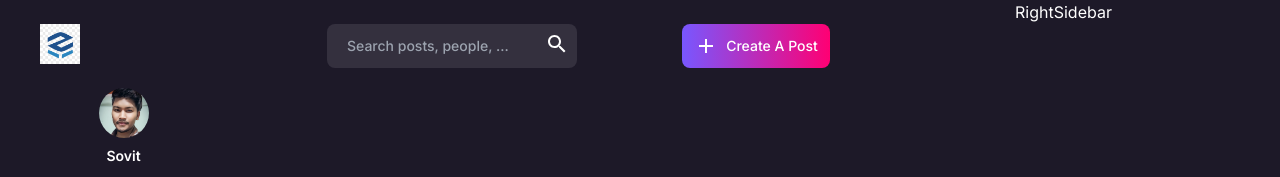
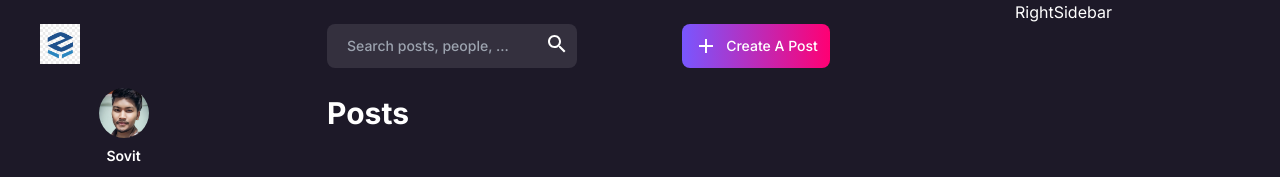
Before and after one commit to sovitchaudhary/Memorio, a Next.js app: page / in a window 1280 px wide. Shown: the top 177 px of the page. Built offline with nearby package versions, Linux system fonts and the light colour scheme; no server answers.

Commit message:
Layout design of MainContainer

```diff
--- a/app/(root)/layout.js
+++ b/app/(root)/layout.js
@@ -24,7 +24,6 @@
           <main className="flex flex-row">
             <LeftSideBar />
             <MainContainer>
-              <Topbar />
               {children}
             </MainContainer>
             <RightSidebar />
--- a/components/layout/MainContainer.jsx
+++ b/components/layout/MainContainer.jsx
@@ -1,12 +1,30 @@
-import React from 'react'
-import Topbar from './Topbar'
+"use client";
+import React from "react";
+import Topbar from "./Topbar";
+import { pageTitles } from "@constants";
+import { usePathname } from "next/navigation";
 
-const MainContainer = (children) => {
+const MainContainer = ({children}) => {
+  const currentPath = usePathname();
+
+  const regex = /^\/([^\/]+)/;
+  const firstPath = currentPath.match(regex) ? currentPath.match(regex)[0] : currentPath;
+
+  const title = pageTitles.find((page) => page.url === firstPath)?.title || "";
+
   return (
-    <section className='flex flex-col flex-1 max-w-3xl px-4 md:px-10 lg:px-4 xl:px-20'>
+    <section className="flex flex-col flex-1 max-w-3xl px-4 md:px-10 lg:px-4 xl:px-20">
       <Topbar />
+      <div className="mt-6 mb-20">
+        <h1 className="mb-5 text-heading2-bold max-sm:text-heading3-bold text-light-1">
+          {title}
+        </h1>
+        <div className="h-screen overflow-y-scroll custom-scrollbar">
+          {children}
+        </div>
+      </div>
     </section>
-  )
-}
+  );
+};
 
-export default MainContainer
+export default MainContainer;
--- a/constants/index.js
+++ b/constants/index.js
@@ -37,7 +37,7 @@
   export const pageTitles = [
     {
       url: "/",
-      title: "Feed",
+      title: "Posts",
     },
     {
       url: "/edit-profile",
```
